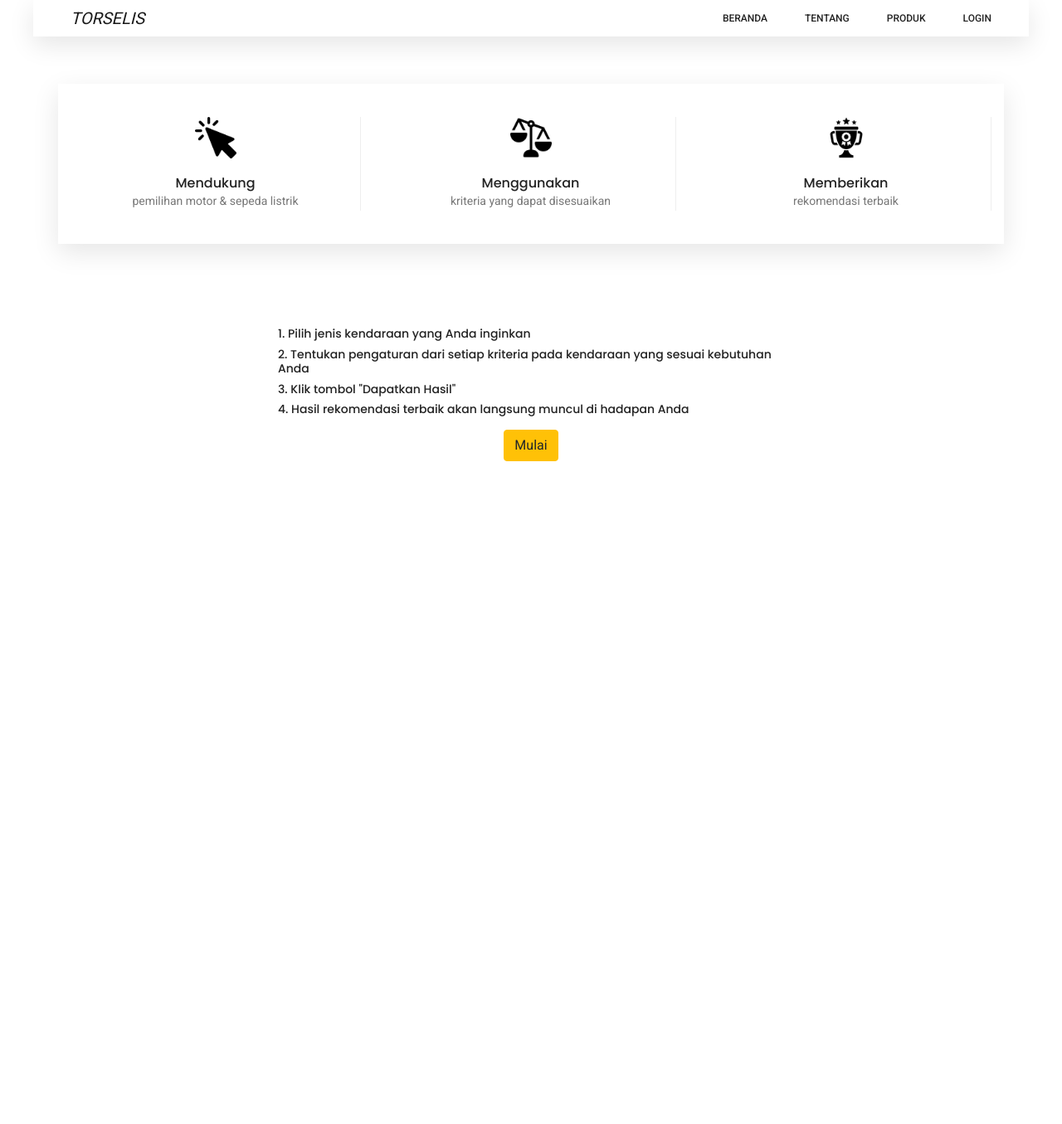
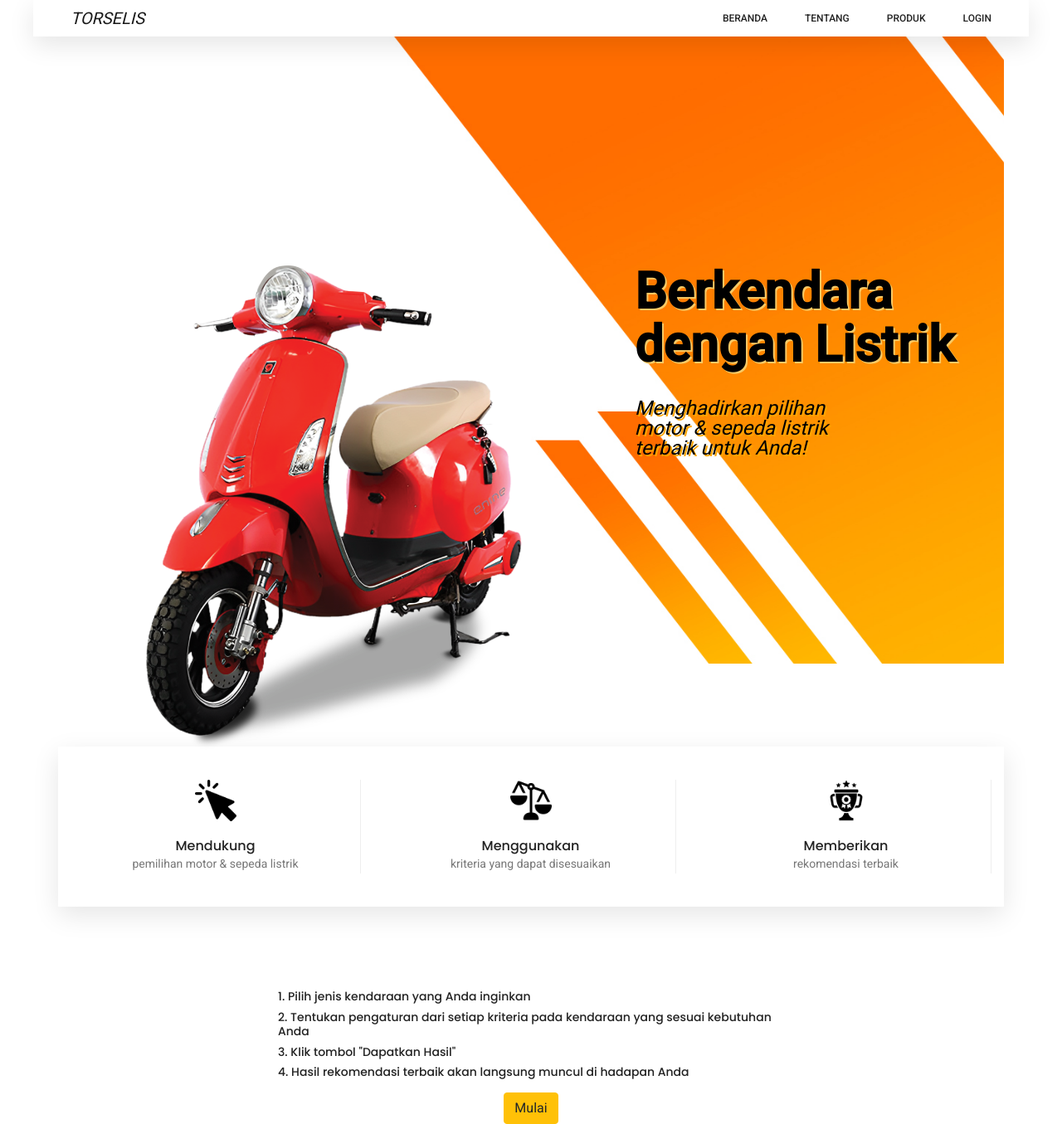
Before and after one commit to mdchrysan/saw-torselis, a CodeIgniter 4 app: the page made by app/Views/home/index.php in a window 1280 px wide. Shown: the whole page at 83% size. Before the commit the page ends 556 px from the top, so only its background shows below. Run offline with PHP 8.4 and a stand-in for CodeIgniter, Linux system fonts and the light colour scheme; the template is opened without the code that fills it, so the values that code supplies are empty; some libraries are stand-ins or nearby versions.

Commit message:
fix home layout a little

```diff
--- a/app/Views/home/index.php
+++ b/app/Views/home/index.php
@@ -1,52 +1,23 @@
 <?= $this->extend('layout/main_template'); ?>
 
 <?= $this->section('content'); ?>
-
 <!-- start banner Area -->
-<section class="banner-area">
-    <div class="container">
-        <div class="row fullscreen align-items-center justify-content-start">
-            <div class="col-lg-12">
-                <div class="active-banner-slider owl-carousel">
-                    <!-- single-slide -->
-                    <div class="row single-slide align-items-center d-flex">
-                        <div class="col-lg-5 col-md-6">
-                            <div class="banner-content">
-                                <h1>Berkendara <br>dengan Listrik</h1>
-                                <p>Menghadirkan pilihan motor & sepeda listrik terbaik untuk Anda!</p>
-                            </div>
-                        </div>
-                        <div class="col-lg-7">
-                            <div class="banner-img">
-                                <img class="img-fluid" src="img/banner/banner-img.png" alt="">
-                            </div>
-                        </div>
-                    </div>
-                    <!-- single-slide -->
-                    <div class="row single-slide">
-                        <div class="col-lg-5">
-                            <div class="banner-content">
-                                <h1>Nike New <br>Collection!</h1>
-                                <p>Lorem ipsum dolor sit amet, consectetur adipisicing elit, sed do eiusmod tempor incididunt ut labore et
-                                    dolore magna aliqua. Ut enim ad minim veniam, quis nostrud exercitation.</p>
-                                <div class="add-bag d-flex align-items-center">
-                                    <a class="add-btn" href=""><span class="lnr lnr-cross"></span></a>
-                                    <span class="add-text text-uppercase">Add to Bag</span>
-                                </div>
-                            </div>
-                        </div>
-                        <div class="col-lg-7">
-                            <div class="banner-img">
-                                <img class="img-fluid" src="img/banner/banner-img.png" alt="">
-                            </div>
-                        </div>
-                    </div>
-                </div>
+<section class="container banner">
+    <div class="row d-flex">
+        <div class="col-lg-7 align-items-center">
+            <div class="container">
+                <img class="img-fluid w-75" src="img/banner/motor-red.png" alt="">
+            </div>
+        </div>
+        <div class="col-lg-5 col-md-6">
+            <div class="container" style="text-align: start;">
+                <div class="banner-head">Berkendara <br>dengan Listrik</div>
+                <div class="banner-subhead">Menghadirkan pilihan<br>motor & sepeda listrik<br>terbaik untuk Anda!</div>
             </div>
         </div>
     </div>
 </section>
-<!-- End banner Area -->
+<!-- end banner Area -->
 
 <!-- start About Area -->
 <section class="features-area section_gap" id="tentang">
@@ -96,7 +67,7 @@
             <h6>3. Klik tombol "Dapatkan Hasil"</h6>
             <h6>4. Hasil rekomendasi terbaik akan langsung muncul di hadapan Anda</h6>
         </div>
-        <div class="text-center mb-3">
+        <div class="text-center mb-5">
             <a href="<?= base_url('/settings'); ?>" class="btn btn-warning" role="button">Mulai</a>
         </div>
     </div>
--- a/app/Views/layout/main_template.php
+++ b/app/Views/layout/main_template.php
@@ -20,6 +20,8 @@
     <link rel="stylesheet" href="css/karma_temp/ion.rangeSlider.skinFlat.css" />
     <link rel="stylesheet" href="css/karma_temp/magnific-popup.css">
     <link rel="stylesheet" href="css/karma_temp/main.css">
+
+    <link rel="stylesheet" href="/css/style.css">
     <title><?= $title; ?></title>
 </head>
 
--- /dev/null
+++ b/public/css/style.css
@@ -0,0 +1,72 @@
+.banner {
+    position: relative;
+    color: white;
+    width: 100%;
+    height: 100vh;
+    display: flex;
+    /* justify-content: center; */
+    /* align-items: center; */
+    padding-top: 40vh;
+    text-align: center;
+    background-image: url("../../img/banner/banner-bg.jpg");
+    background-size: cover;
+    background-repeat: no-repeat;
+    background-position: center center;
+    background-attachment: scroll;
+}
+
+.banner-head {
+    /* position: absolute; */
+    text-align: start;
+    color: black;
+    /* transform: translateY(-140px); */
+    /* text-shadow: var(--black-text-shadow); */
+    text-shadow: 2px 2px rgb(248, 202, 101);
+    font-size: 3.8rem;
+    font-weight: 700;
+    line-height: 4rem;
+    margin-bottom: 2rem;
+    /* font-family: var(--headings-font-family); */
+    animation: moveLeft 3s ease-in 1s;
+}
+
+@keyframes moveLeft {
+    0%{
+      opacity: 0;
+      transform: translate(-100px, -140px);
+    }
+    80%{
+      transform: translate(10px, -140px);
+    }
+    100%{
+      opacity:1;
+      transform: translate(0, -140px);
+    }
+}
+
+.banner-subhead {
+    position: absolute;
+    text-align: start;
+    color: black;
+    /* transform: translateY(-70px); */
+    text-shadow: 2px 2px orange;
+    font-size: 1.5rem;
+    font-style: italic;
+    line-height: 1.5rem;
+    margin-bottom: 25px;
+    animation: moveRight 3s ease-in 1s;
+}
+
+@keyframes moveRight {
+    0%{
+      opacity: 0;
+      transform: translate(100px, -70px);
+    }
+     80%{
+      transform: translate(-10px, -70px);
+    }
+    100%{
+      opacity:1;
+      transform: translate(0, -70px);
+    }
+}
```
Also changed, not shown: app/Controllers/Admin_tabel.php (+12 -1 lines), app/Views/admin/tabel/bobot_produk.php (+18 -14 lines), app/Views/admin/tabel/kriteria.php (+32 -12 lines).
